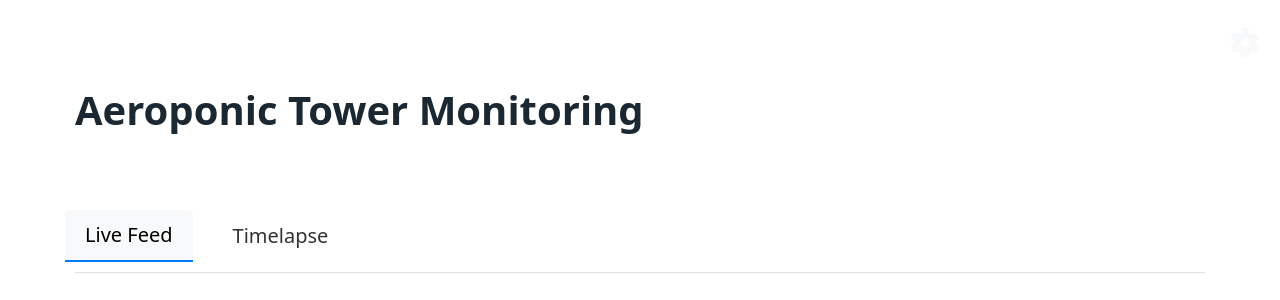
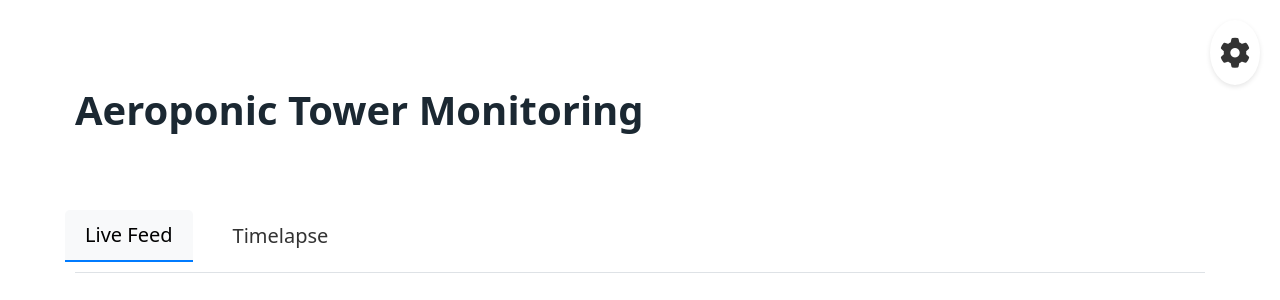
Before and after one commit to CEng-3/site, a Flask app: page / in a window 1280 px wide. Shown: the top 300 px of the page. Run offline with Flask 3, Linux system fonts and the light colour scheme.

Commit message:
settings icon works in lightmode

```diff
--- a/templates/index.html
+++ b/templates/index.html
@@ -64,19 +64,36 @@
             top: 1rem;
             right: 1rem;
             font-size: 1.5rem;
-            color: #f8f9fa;
             z-index: 1000;
             transition: color 0.3s ease;
+            /* Use CSS variables for theme adaptation */
+            color: var(--contrast);
+            background-color: var(--card-background-color);
+            padding: 0.5rem;
+            border-radius: 50%;
+            box-shadow: 0 2px 5px rgba(0, 0, 0, 0.1);
         }
 
         .settings-icon:hover {
-            color: #007bff;
+            color: var(--primary);
+        }
+
+        /* Media query for browsers that don't support CSS variables */
+        @media (prefers-color-scheme: dark) {
+            .settings-icon {
+                color: #ffffff;
+            }
+        }
+        @media (prefers-color-scheme: light) {
+            .settings-icon {
+                color: #333333;
+            }
         }
     </style>
 </head>
 <body>
     <!-- Settings Icon -->
-    <a href="/settings" class="settings-icon">
+    <a href="/settings" class="settings-icon" aria-label="Settings">
         <i class="fas fa-cog"></i>
     </a>
 
```
